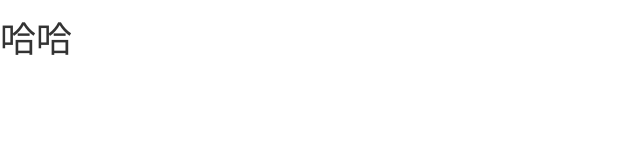
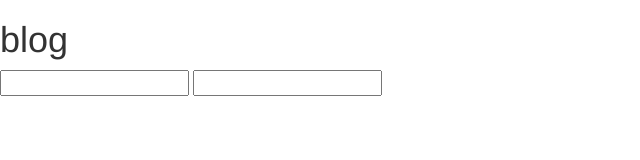
Before and after one commit to zhiyou-nodejs-sky014/homework, a website: page client/third.html in a window 1280 px wide. Shown: the whole page, without its empty margins (0-640 px from the left). Drawn offline with Linux system fonts and the light colour scheme.

Commit message:
博客页面

```diff
--- a/client/third.html
+++ b/client/third.html
@@ -9,8 +9,11 @@
     <link rel="stylesheet" href="css/third.css">
 </head>
 <body>
-    <h1>哈哈</h1>
-
+    <h1>blog</h1>
+    <form>
+        <input type="text">
+        <input type="text">
+    </form>
     <script src="lib/template-web.js"></script>
     <script src="lib/jquery.js"></script>
     <script src="lib\bootstrap\js\bootstrap.min.js"></script>
```
